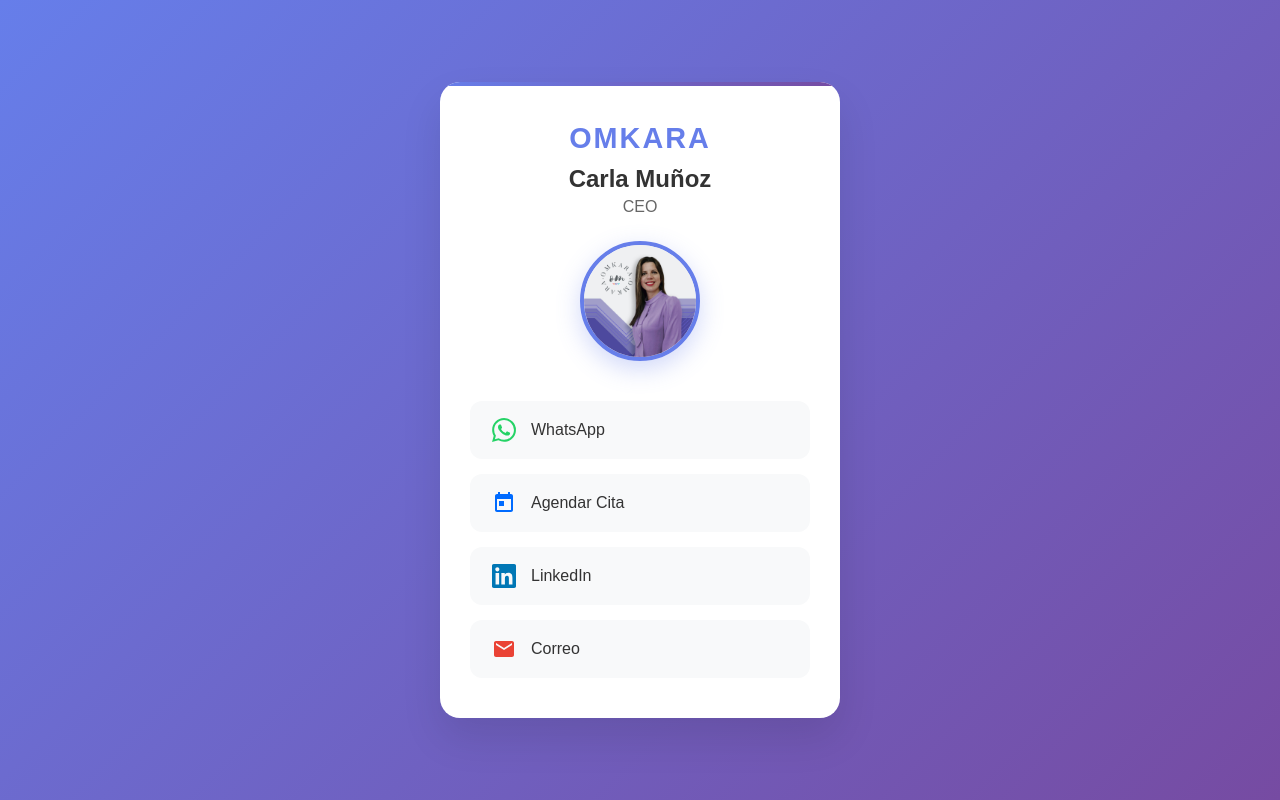
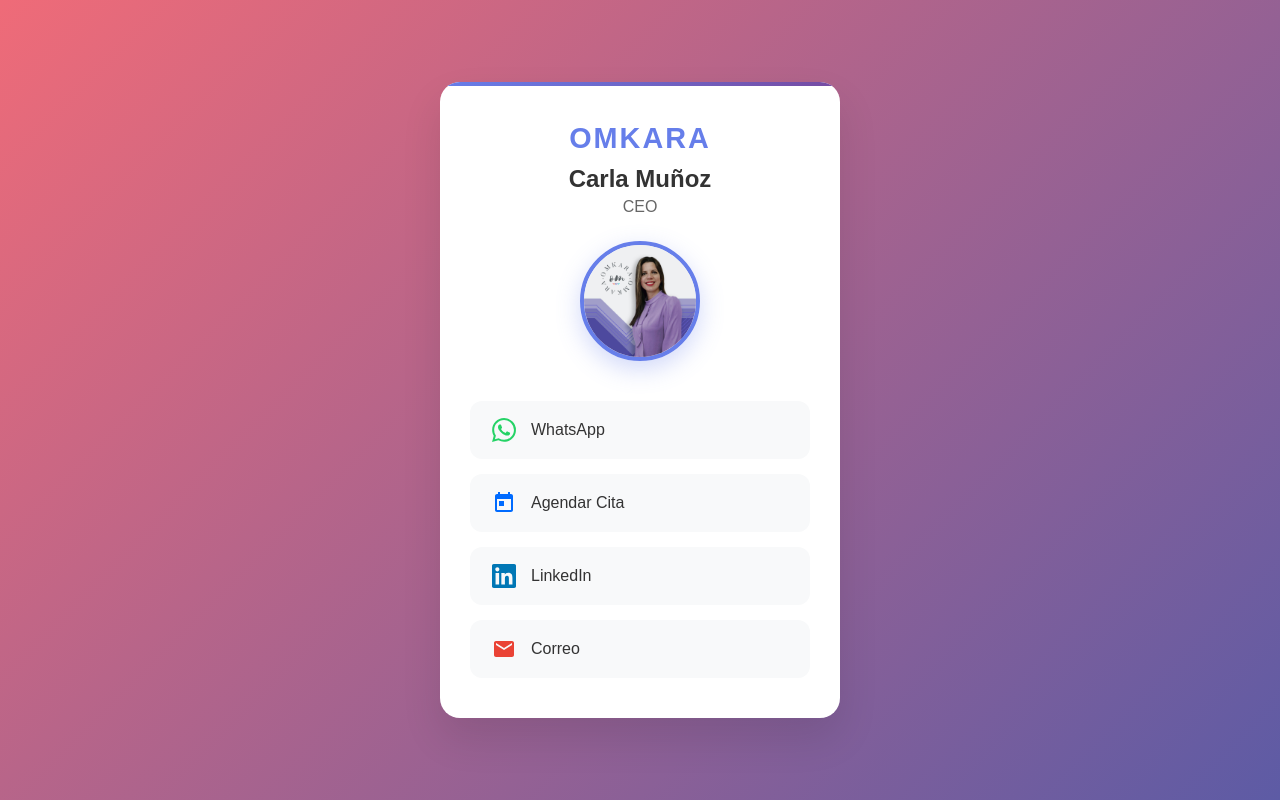
Before and after one commit to omkaraprocesos-stack/carla-presentacion, a plain HTML site: page index.html in a window 1280 px wide. Drawn offline with Linux system fonts and the light colour scheme.

Commit message:
Cambio de colores de fondo

```diff
--- a/css/styles.css
+++ b/css/styles.css
@@ -6,7 +6,7 @@
 
 body {
     font-family: 'Arial', sans-serif;
-    background: linear-gradient(135deg, #667eea 0%, #764ba2 100%);
+    background: linear-gradient(135deg, #EF6B78 0%, #5D5BA5 100%);
     min-height: 100vh;
     display: flex;
     align-items: center;
```
